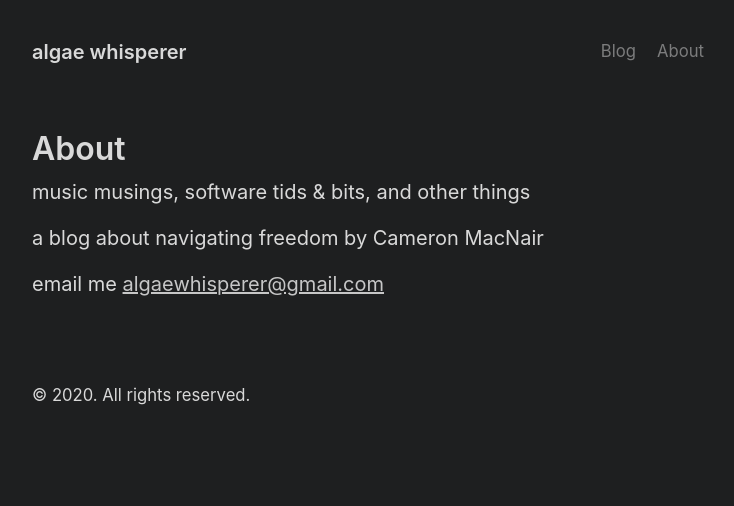
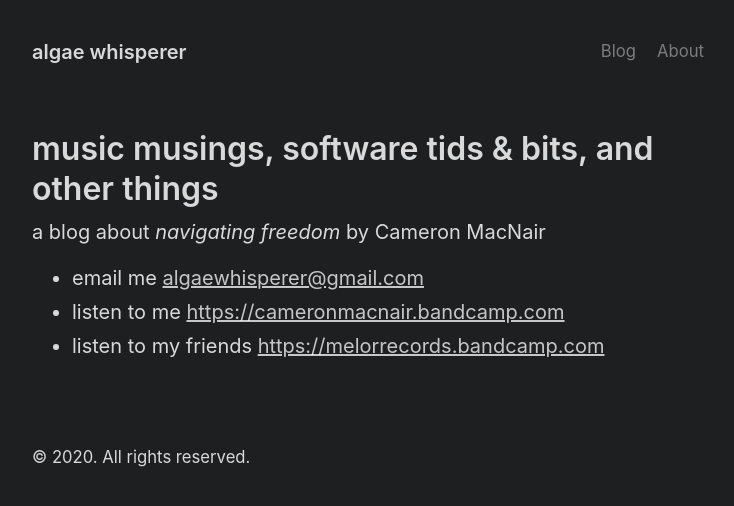
Before and after one commit to algaewhisperer/blog, a Jekyll site: the page built from about.md, in a window 1280 px wide. Shown: the top 506 px of the page, without its empty margins (272-1006 px from the left). Built offline with Jekyll 4.4.1, drawn with Linux system fonts in a browser that asks for light colours.

Commit message:
add about page deets

```diff
--- a/about.md
+++ b/about.md
@@ -1,12 +1,12 @@
 ---
 layout: page
-title: About
+title: music musings, software tids & bits, and other things
 ---
 
-music musings, software tids & bits, and other things
+
+a blog about *navigating freedom* by Cameron MacNair
 
 
-a blog about navigating freedom by Cameron MacNair
-
-
-email me <algaewhisperer@gmail.com>
+- email me <algaewhisperer@gmail.com>
+- listen to me <https://cameronmacnair.bandcamp.com>
+- listen to my friends <https://melorrecords.bandcamp.com>
```
Also changed, not shown: 6 other files.
